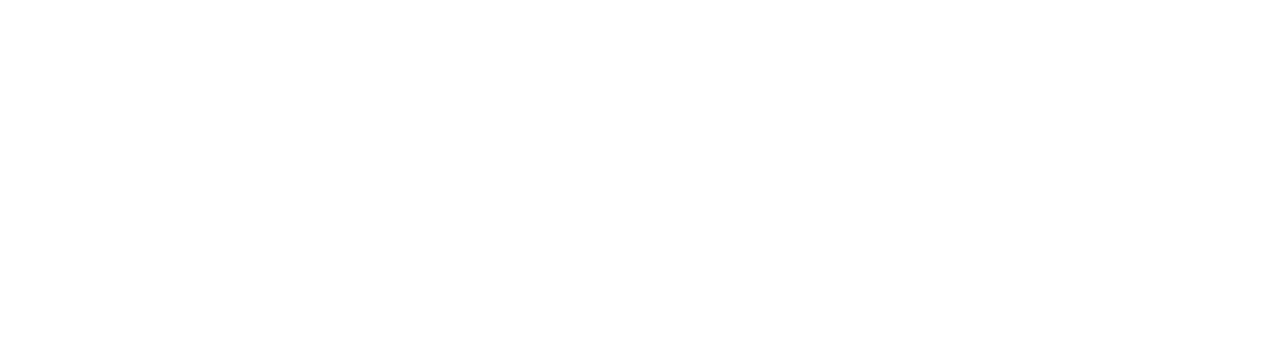
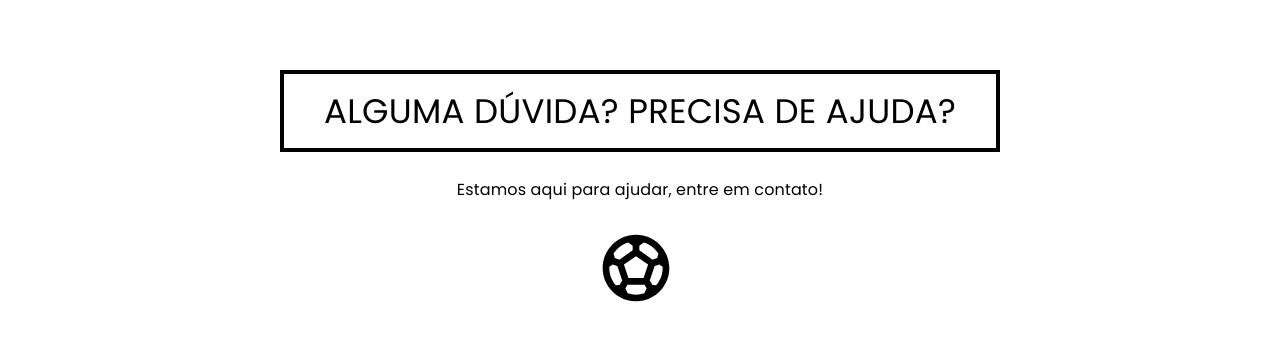
Before and after one commit to giovananog/Football-Data-Collector, a React (Create React App) app in the folder frontend/thm-fdc/: page / in a window 1280 px wide. Shown: the part 2762-3102 px from the top of the page. Before the commit the page ends 2712 px from the top, so only its background shows below. Built offline with nearby package versions, Linux system fonts and the light colour scheme.

Commit message:
feat: add help section on home page

```diff
--- a/frontend/thm-fdc/src/components/home/Home.jsx
+++ b/frontend/thm-fdc/src/components/home/Home.jsx
@@ -4,6 +4,8 @@
 import ProductHero from './views/ProductHero';
 import ProductValues from './views/ProductValues';
 import ProductCategories from './views/ProductCategories';
+import ProductSmokingHero from './views/ProductSmokingHero';
+
 
 function Home(props) {
 
@@ -14,6 +16,7 @@
       <ProductHero />
       <ProductValues />
       <ProductCategories />
+      <ProductSmokingHero />
 
     </div>
   );
--- /dev/null
+++ b/frontend/thm-fdc/src/components/home/views/ProductSmokingHero.jsx
@@ -0,0 +1,36 @@
+import * as React from 'react';
+import Box from '@mui/material/Box';
+import Button from '@mui/material/Button';
+import Container from '@mui/material/Container';
+import Typography from './components/Typography';
+import SportsSoccerIcon from '@mui/icons-material/SportsSoccer';
+
+function ProductSmokingHero() {
+  return (
+    <Container
+      component="section"
+      sx={{ display: 'flex', flexDirection: 'column', alignItems: 'center', my: 19 }}
+    >
+      <Button
+        sx={{
+          border: '4px solid currentColor',
+          borderRadius: 0,
+          height: 'auto',
+          py: 2,
+          px: 5,
+          color: "black"
+        }}
+      >
+        <Typography variant="h4" component="span">
+          Alguma dúvida? Precisa de ajuda?
+        </Typography>
+      </Button>
+      <Typography variant="subtitle1" sx={{ my: 3 }}>
+        Estamos aqui para ajudar, entre em contato!
+      </Typography>
+      <SportsSoccerIcon sx={{ display: { xs: 'none', md: 'flex' }, mr: 1, fontSize: "5em" }} />
+    </Container>
+  );
+}
+
+export default ProductSmokingHero;
```
